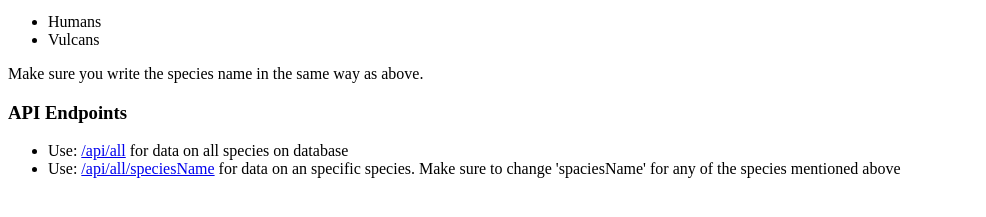
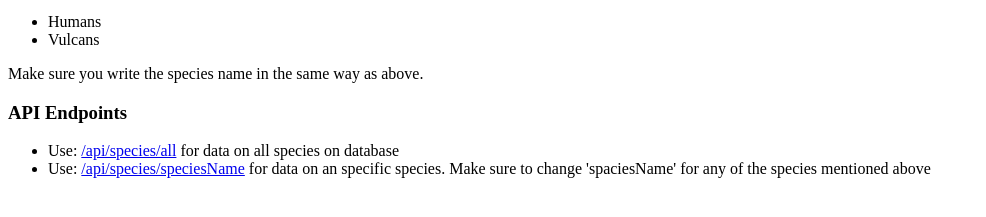
Before and after one commit to nachokal/star-trek-api, a website: page index.html in a window 1280 px wide. Shown: the part 101-318 px from the top of the page, without its empty margins (0-986 px from the left). Drawn offline with Linux system fonts and the light colour scheme.

Commit message:
fixed index.html guide

```diff
--- a/index.html
+++ b/index.html
@@ -16,8 +16,8 @@
     <p>Make sure you write the species name in the same way as above.</p>
     <h3>API Endpoints</h3>
     <ul>
-        <li>Use: <a href="./api/species/all" target="_blank">/api/all</a> for data on all species on database</li>
-        <li>Use: <a href="./api/species/speciesName" target="_blank">/api/all/speciesName</a> for data on an specific species. Make sure to change 'spaciesName' for any of the species mentioned above</li>
+        <li>Use: <a href="./api/species/all" target="_blank">/api/species/all</a> for data on all species on database</li>
+        <li>Use: <a href="./api/species/speciesName" target="_blank">/api/species/speciesName</a> for data on an specific species. Make sure to change 'spaciesName' for any of the species mentioned above</li>
     </ul>
     <script src="js/main.js"></script>
 </body>
```
